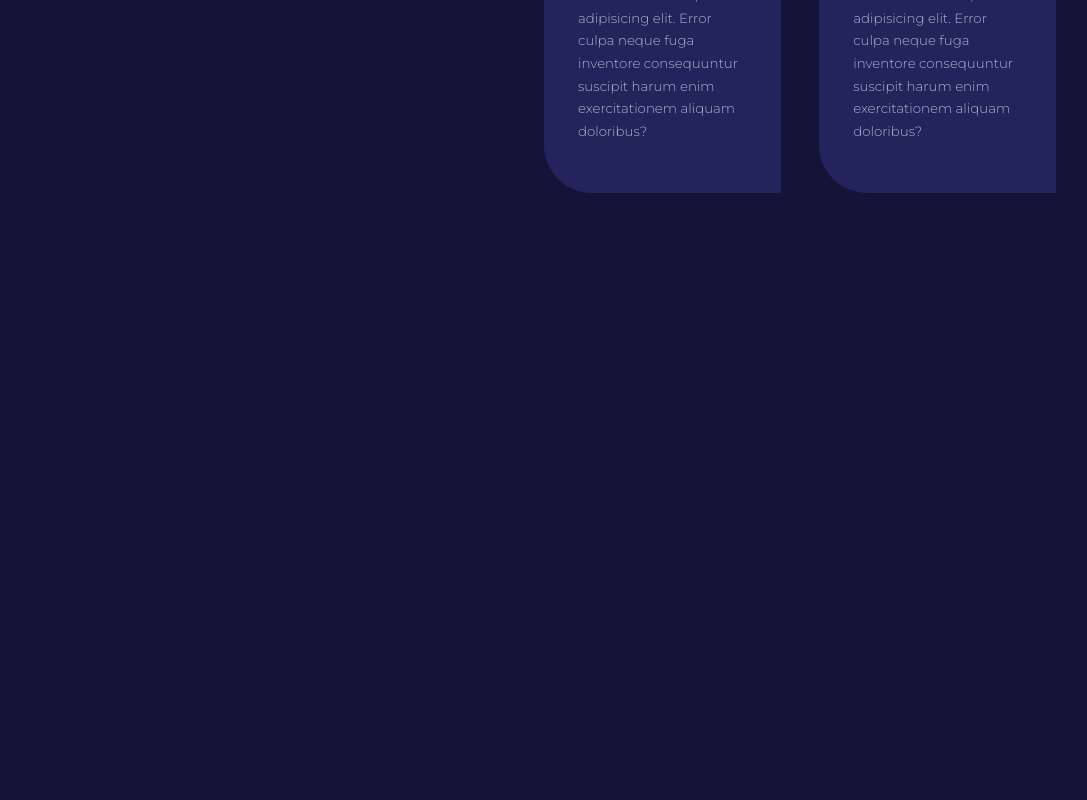
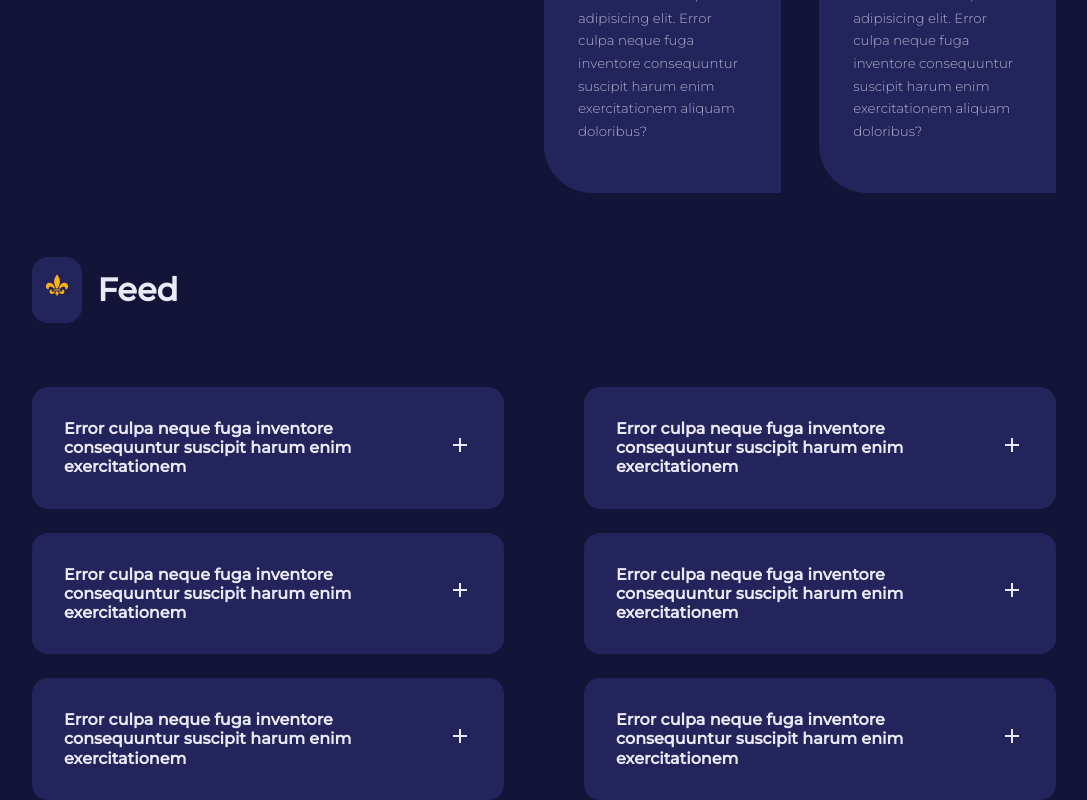
Before and after one commit to kcanamar/rare-odd-records, a React (Create React App) app: page / in a window 1280 px wide. Shown: the part 2479-3279 px from the top of the page, without its empty margins (96-1183 px from the left). Before the commit the page ends 2672 px from the top, so only its background shows below. Built offline with nearby package versions, Linux system fonts and the light colour scheme.

Commit message:
creates feed component

```diff
--- /dev/null
+++ b/src/components/Feed.jsx
@@ -0,0 +1,23 @@
+import SectionHead from "../components/util/SectionHead"
+import { GiFleurDeLys } from "react-icons/gi"
+import { feed } from "../testing"
+import FeedItem from "./FeedItem"
+import { FeedWrapper, StyledFeedSection } from "../styled-components/Feed"
+import { StyledContainer } from "../styled-components/Layout"
+
+export default function Feed(){
+    return (
+        <StyledFeedSection>
+            <StyledContainer className="feed">
+                <SectionHead icon={<GiFleurDeLys/>} title="Feed" />
+                <FeedWrapper>
+                    {
+                        feed.map(({id, question, answer}) => {
+                            return <FeedItem key={id} question={question} answer={answer}/>
+                        })
+                    }
+                </FeedWrapper>
+            </StyledContainer>
+        </StyledFeedSection>
+    )
+}
--- /dev/null
+++ b/src/components/FeedItem.jsx
@@ -0,0 +1,20 @@
+import { FeedItemArticle, FeedItemDescription, StyledDiv } from "../styled-components/Feed";
+import { StyledButton, StyledH4 } from "../styled-components/Layout";
+import { BiPlus, BiMinus } from "react-icons/bi";
+import { useState } from "react";
+
+export default function FeedItem({question, answer}) {
+    const [show, setShow] = useState(false)
+
+    return (
+        <FeedItemArticle onClick={() => {setShow(!show)}}>
+            <StyledDiv>
+                <StyledH4>{question}</StyledH4>
+                <StyledButton className="feed-item">
+                    {show ? <BiMinus /> : <BiPlus />}
+                </StyledButton>
+            </StyledDiv>
+           {show && <FeedItemDescription>{answer}</FeedItemDescription>}
+        </FeedItemArticle>
+    )
+}
--- a/src/pages/home.jsx
+++ b/src/pages/home.jsx
@@ -1,6 +1,7 @@
 import HomeHeader from "../components/HomeHeader";
 import Plans from "../components/Plans";
 import Mission from "../components/Mission";
+import Feed from "../components/Feed";
 
 export default function Home() {
     return (
@@ -8,6 +9,7 @@ export default function Home() {
         <HomeHeader/>
         <Plans/>
         <Mission/>
+        <Feed/>
       </>
     );
   }
--- /dev/null
+++ b/src/styled-components/Feed.jsx
@@ -0,0 +1,31 @@
+import styled from "styled-components";
+import theme from "../assets/theme";
+
+export const StyledFeedSection = styled.section`
+    margin-top: 4rem;
+`
+
+export const FeedWrapper = styled.div`
+    margin-top: 4rem;
+    display: grid;
+    grid-template-columns: 1fr 1fr;
+    gap: 1.5rem 5rem;
+    align-items: flex-start;
+`
+
+export const FeedItemArticle = styled.article`
+    background: ${theme.gray5};
+    padding: 2rem;
+    border-radius: 1rem;
+    cursor: pointer;
+`
+
+export const StyledDiv = styled.div`
+    display: flex;
+    justify-content: space-between;
+    align-items: center;
+`
+
+export const FeedItemDescription = styled.p`
+    margin-top: 1.5rem;
+`
--- a/src/styled-components/Layout.jsx
+++ b/src/styled-components/Layout.jsx
@@ -34,6 +34,10 @@ export const StyledContainer = styled.div`
     display: grid;
     grid-template-columns: 38% 50%;
     gap: 12%;
+  }
+
+  &.feed {
+
   }
 `
 
@@ -92,6 +96,11 @@ export const StyledButton = styled.button`
     font-size: 0.9rem;
   }
 
+  &.feed-item {
+      background: transparent;
+      color: ${theme.gray1};
+      font-size: 1.5rem;
+  }
 `
 
 export const StyledImage = styled.img`
--- a/src/testing.js
+++ b/src/testing.js
@@ -1,4 +1,6 @@
 import {BiMusic} from "react-icons/bi"
+
+
 
 export const links = [
     {
@@ -78,3 +80,36 @@ export const mission = [
         desc: "Lorem ipsum dolor sit amet consectetur, adipisicing elit. Error culpa neque fuga inventore consequuntur suscipit harum enim exercitationem aliquam doloribus?",
     },
 ]
+
+export const feed = [
+    {
+        id: 1,
+        question: "Error culpa neque fuga inventore consequuntur suscipit harum enim exercitationem ",
+        answer: "Lorem ipsum dolor sit amet consectetur adipisicing elit. Placeat temporibus saepe voluptate ea? Mollitia, reprehenderit corrupti repellendus sapiente expedita maxime fuga ab ut beatae! Eligendi necessitatibus voluptatibus blanditiis, nisi ut fugiat molestiae vel, maiores laudantium repudiandae architecto, atque ea adipisci!"
+    },
+    {
+        id: 2,
+        question: "Error culpa neque fuga inventore consequuntur suscipit harum enim exercitationem ",
+        answer: "Lorem ipsum dolor sit amet consectetur adipisicing elit. Placeat temporibus saepe voluptate ea? Mollitia, reprehenderit corrupti repellendus sapiente expedita maxime fuga ab ut beatae! Eligendi necessitatibus voluptatibus blanditiis, nisi ut fugiat molestiae vel, maiores laudantium repudiandae architecto, atque ea adipisci!"
+    },
+    {
+        id: 3,
+        question: "Error culpa neque fuga inventore consequuntur suscipit harum enim exercitationem ",
+        answer: "Lorem ipsum dolor sit amet consectetur adipisicing elit. Placeat temporibus saepe voluptate ea? Mollitia, reprehenderit corrupti repellendus sapiente expedita maxime fuga ab ut beatae! Eligendi necessitatibus voluptatibus blanditiis, nisi ut fugiat molestiae vel, maiores laudantium repudiandae architecto, atque ea adipisci!"
+    },
+    {
+        id: 4,
+        question: "Error culpa neque fuga inventore consequuntur suscipit harum enim exercitationem ",
+        answer: "Lorem ipsum dolor sit amet consectetur adipisicing elit. Placeat temporibus saepe voluptate ea? Mollitia, reprehenderit corrupti repellendus sapiente expedita maxime fuga ab ut beatae! Eligendi necessitatibus voluptatibus blanditiis, nisi ut fugiat molestiae vel, maiores laudantium repudiandae architecto, atque ea adipisci!"
+    },
+    {
+        id: 5,
+        question: "Error culpa neque fuga inventore consequuntur suscipit harum enim exercitationem ",
+        answer: "Lorem ipsum dolor sit amet consectetur adipisicing elit. Placeat temporibus saepe voluptate ea? Mollitia, reprehenderit corrupti repellendus sapiente expedita maxime fuga ab ut beatae! Eligendi necessitatibus voluptatibus blanditiis, nisi ut fugiat molestiae vel, maiores laudantium repudiandae architecto, atque ea adipisci!"
+    },
+    {
+        id: 6,
+        question: "Error culpa neque fuga inventore consequuntur suscipit harum enim exercitationem ",
+        answer: "Lorem ipsum dolor sit amet consectetur adipisicing elit. Placeat temporibus saepe voluptate ea? Mollitia, reprehenderit corrupti repellendus sapiente expedita maxime fuga ab ut beatae! Eligendi necessitatibus voluptatibus blanditiis, nisi ut fugiat molestiae vel, maiores laudantium repudiandae architecto, atque ea adipisci!"
+    }
+]
```
